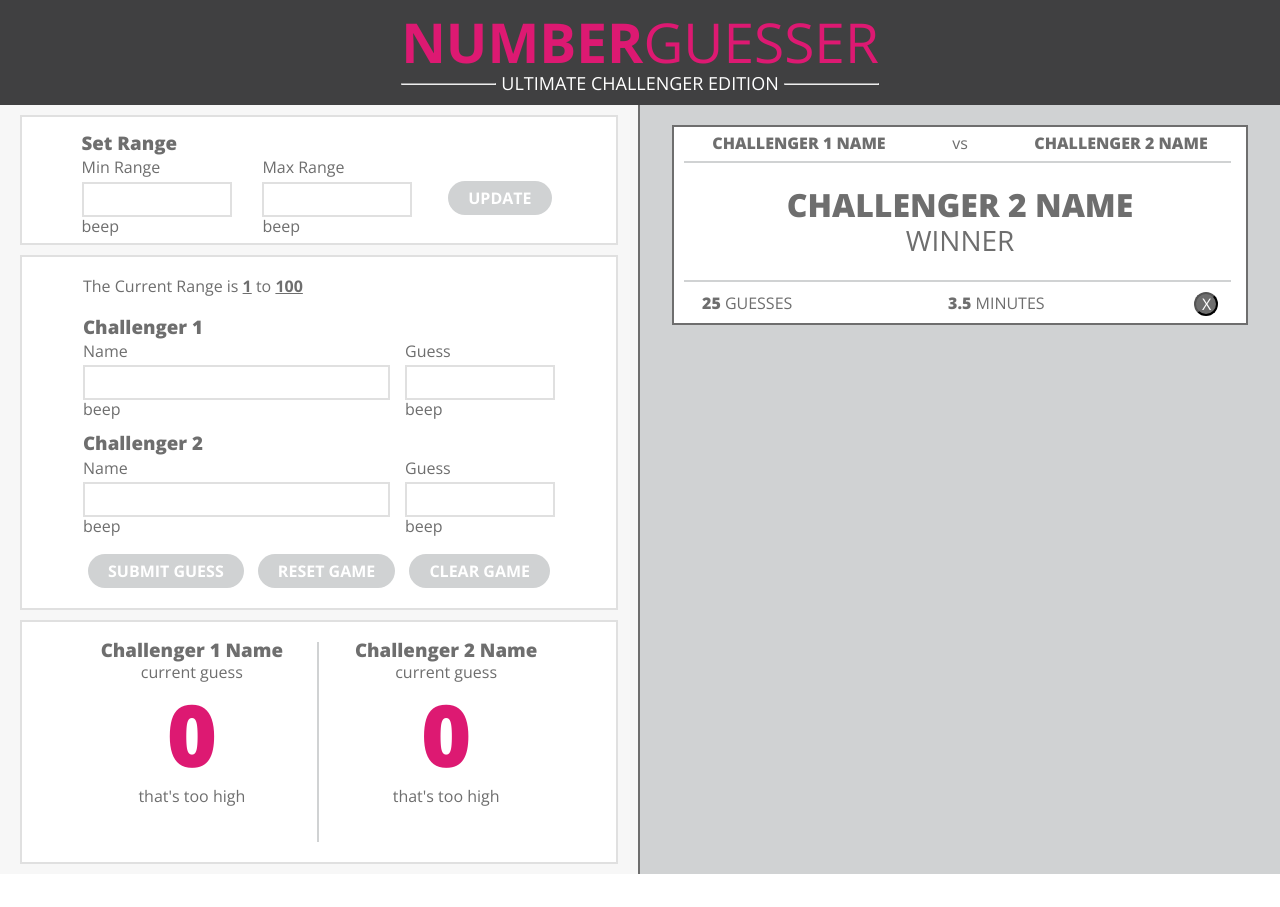
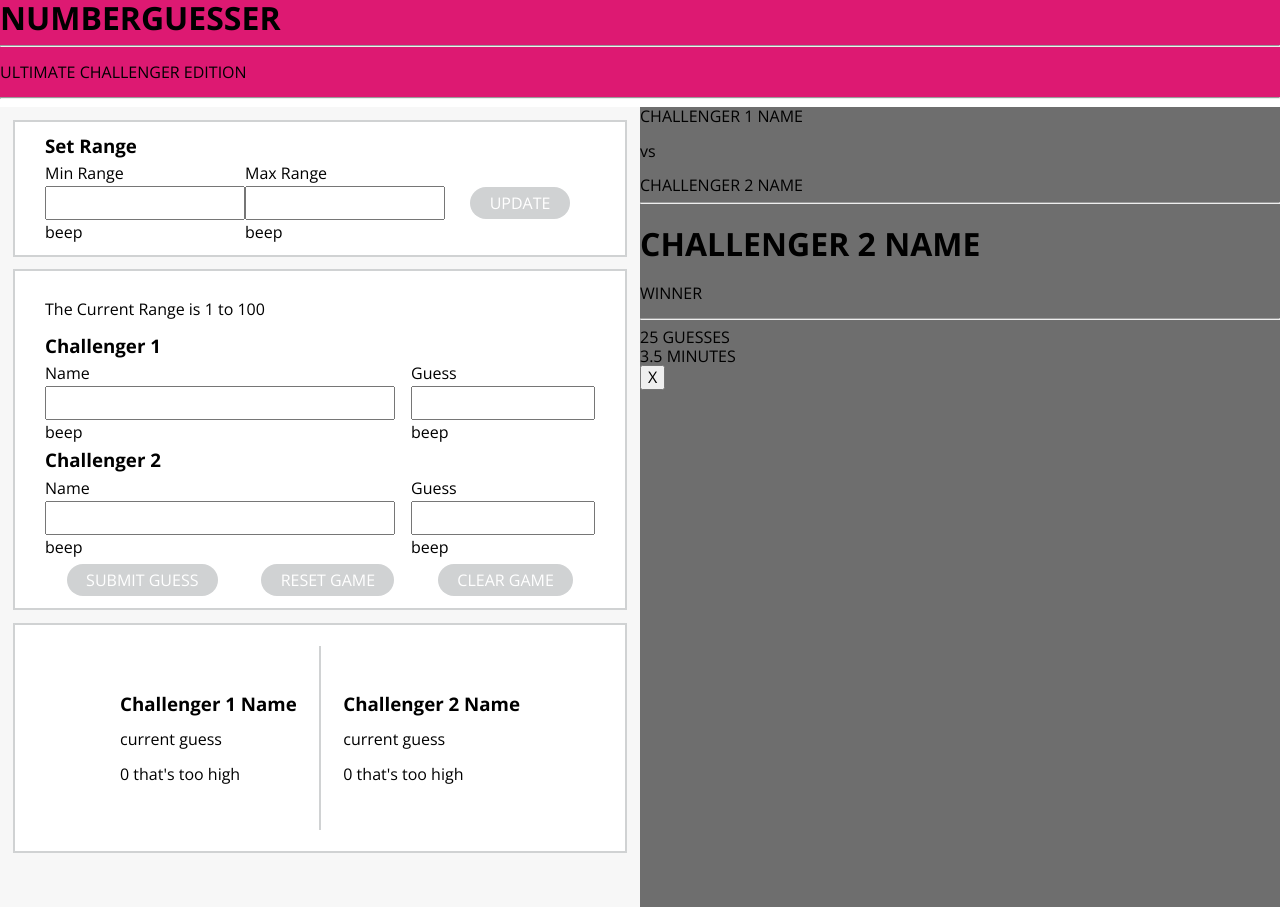
Before and after one commit to KevinKra/NumberGuesser, a plain HTML site: page index.html in a window 1280 px wide. Drawn offline with nearby package versions, Linux system fonts and the light colour scheme.

Commit message:
added new CSS file

```diff
--- a/index.html
+++ b/index.html
@@ -3,132 +3,134 @@
 <head>
 	<meta charset="UTF-8">
 	<title>Number Guesser</title>
-	<link rel="stylesheet" href="styles.css">
+	<link rel="stylesheet" href="styles2.css">
 	<link rel="stylesheet" href="normalize.css">
 	<link href="https://fonts.googleapis.com/css?family=Open+Sans:100,300,400,700,800" rel="stylesheet">
 </head>
 <body>
-	<div class="header-container">
-		<header class="body-header">
+	<header class="header-section">
+		<article class="header-article">
 			<h1 class="header-title">NUMBER<span class="top-title">GUESSER</span></h1>
 			<hr><p>ULTIMATE CHALLENGER EDITION</p><hr>
+		</article>
 	</header>
-	</div>
 	<main>
-		<div class="main-flex">
-			<section class="guess-section">
-				<article class="set-range">
-					<div class="input-cont">
+		<div class="flex-document">
+			<section class="input-section">
+				<article class="article-box">
+					<div class="content-container">
 						<h3>Set Range</h3>
-						<div class="input">
-							<div class="user-input m-right sm-form">
+						<div class="input-container">
+							<section class="sm-input">
 								<label for="name">
 									<span>Min Range</span></br>
-									<input type="text" class="name" id="name" name="user_name">
+									<input class="input" type="text" id="name" name="user_name">
 									<span class="error">beep</span>
 								</label>
-							</div>
-							<div class="user-input m-right sm-form">
+							</section>
+							<section class="sm-input">
 								<label for="name">
 									<span>Max Range</span></br>
-									<input type="text" id="name" name="user_name">
+									<input class="input" type="text" id="name" name="user_name">
 									<span class="error">beep</span>
 								</label>
-							</div>
-							<button class="button">UPDATE</button>
+							</section>
+							<button class="btn">UPDATE</button>
 						</div>
 					</div>
-					<!-- <button class="button">UPDATE</button> -->
 				</article>
-				<article class="set-challengers">
-					<div class="challenger-cont">
+				<article class="article-box">
+					<section class="content-container">
 						<p>The Current Range is <span class="r-low">1</span> to <span class="r-high">100</span></p>
-					<section class="challenger">
+					</section>
+					<section class="content-container">
 						<h3>Challenger 1</h3>
-						<div class="input">
-							<div class="user-input lg-form">
+						<div class="input-container">
+							<section class="md-input">
 								<label for="name">
   									<span>Name</span></br>
-  									<input type="text" class="name" id="name" name="user_name">
+  									<input class="input" type="text" id="name" name="user_name">
   									<span class="error">beep</span>
 								</label>
-							</div>
-							<div class="user-input sm-form">
+							</section>
+							<section class="sm-input">
 								<label for="name">
   									<span>Guess</span></br>
-  									<input type="text" id="name" name="user_name">
+  									<input class="input" type="text" id="name" name="user_name">
   									<span class="error">beep</span>
 								</label>
-							</div>
+							</section>
 						</div>
 					</section>
-					<section class="challenger">
+					<section class="content-container">
 						<h3>Challenger 2</h3>
-						<div class="input">
-							<div class="user-input lg-form">
+						<div class="input-container">
+							<section class="md-input">
 								<label for="name">
   									<span>Name</span></br>
-  									<input type="text" id="name" name="user_name">
+  									<input class="input" type="text" id="name" name="user_name">
   									<span class="error">beep</span>
 								</label>
-							</div>
-							<div class="user-input sm-form">
+							</section>
+							<section class="sm-input">
 								<label for="name">
   									<span>Guess</span></br>
-  									<input type="text" id="name" name="user_name">
+  									<input class="input" type="text" id="name" name="user_name">
   									<span class="error">beep</span>
 								</label>
-							</div>
+							</section>
 						</div>
 					</section>
-					<section class="challenger-buttons">
-						<button class="submit button"><span>SUBMIT GUESS</span></button>
-						<button class="reset button"><span>RESET GAME</span></button>
-						<button class="clear button"><span>CLEAR GAME</span></button>
+					<section class="challenger-btns">
+						<button class="btn"><span>SUBMIT GUESS</span></button>
+						<button class="btn"><span>RESET GAME</span></button>
+						<button class="btn"><span>CLEAR GAME</span></button>
 					</section>
-					</div>
 				</article>
-				<article class="latest-score">
-					<div class="latest-cont">
-						<section class="ch-score line-right">
+				<article class="article-box">
+					<section class="content-container">
+						<div class="challenger-rules">
+							<section class="">
 								<h3>Challenger 1 Name</h3>
 								<p>current guess</p>
-							<span class="user1-guess number">0</span>
-							<span class="approx-result">that's too high</span>
+								<span class="">0</span>
+								<span class="">that's too high</span>
 							</section>
 							<hr class="vertical-line">
 							<section class="ch-score">
 								<h3>Challenger 2 Name</h3>
 								<p>current guess</p>
-							<span class="user2-guess number">0</span>
-							<span class="approx-result">that's too high</span>
+								<span class="">0</span>
+								<span class="">that's too high</span>
 							</section>
 						</div>
+					</section>
 				</article>
 			</section>
-			<section class="results-section">
-				<article class="result">
-					<header class="flex-row">
-						<span class="user1">CHALLENGER 1 NAME</span>
+			<section class="output-section">
+				<article class="">
+					<header class="">
+						<span class="">CHALLENGER 1 NAME</span>
 						<p>vs</p>
-						<span class="user2">CHALLENGER 2 NAME</span>
+
+						<span class="">CHALLENGER 2 NAME</span>
 					</header>
-					<hr class="horizontal-line">
-					<article class="winner">
-						<h1 class="result-winner">CHALLENGER 2 NAME</h1>
+					<hr class="">
+					<article class="">
+						<h1 class="">CHALLENGER 2 NAME</h1>
 						<p>WINNER</p>
 					</article>
-					<hr class="horizontal-line">
-					<footer class="flex-row result-metrics">
+					<hr class="">
+					<footer class="">
 						<section>
-							<span class="num-guesses">25</span>
-							<span class="metric">GUESSES</span>
+							<span class="">25</span>
+							<span class="">GUESSES</span>
 						</section>
 						<section>
-							<span class="num-time">3.5</span>
-							<span class="metric">MINUTES</span>
+							<span class="">3.5</span>
+							<span class="">MINUTES</span>
 						</section>
-						<button class="close">X</button>
+						<button class="">X</button>
 					</footer>
 				</article>
 			</section>
--- /dev/null
+++ b/styles2.css
@@ -0,0 +1,160 @@
+*:before, *:after, * {
+	box-sizing: border-box;
+}
+
+body {
+	padding: 0;
+	margin: 0;
+	font-family: "Open Sans", sans-serif;
+}
+
+main {
+	height: 100vh;
+}
+
+/*
+#DD1972
+#F7F7F7
+#404041
+
+#6E6E6E
+#D0D2D3
+#F74D9B
+*/
+
+
+/*====== GLOBAL LAYOUT ======*/
+.flex-document {
+	display: flex;
+	width: 100%;
+	height: 100%;
+}
+
+.header-section {
+	background-color: #DD1972;
+	height: 100%;
+}
+
+.input-section {
+	width: 50%;
+	background-color: #F7F7F7;
+}
+
+.output-section {
+	width: 50%;
+	background-color: #6E6E6E;
+}
+
+/*====== MODULAR RULES ======*/
+.article-box {
+	background-color: #FFF;
+	border: 2px solid #D0D2D3;
+	display: flex;
+	flex-wrap: wrap;
+	justify-content: center;
+	margin: .8rem;
+/*	width: 525px;*/
+	padding: .8rem;
+}
+
+.btn {
+	background-color: #D0D2D3;
+	border: none;
+	color: #FFF;
+	border-radius: 50px;
+	font-size: 16px;
+	max-height: 32px;
+	padding: .4rem 1.2rem;
+	margin: 0 .5rem;
+	margin: auto;
+}
+
+.btn:hover {
+	background-color: #6E6E6E;
+}
+
+.input {
+	font-size: 18px;
+	padding: .3rem 0;
+	width: 100%;
+	margin: .2rem 0;
+}
+
+.input:focus {
+	border: 2px solid #F74D9B;
+	outline: none;
+}
+
+.sm-input {
+	max-width: 200px;
+	min-width: 75px;
+}
+
+.md-input {
+	margin-right: 1rem;
+	max-width: 400px;
+	min-width: 350px;
+	padding-bottom: .5rem;
+}
+
+/*.sm-input span, .md-input span {
+	border: 1px solid red;
+
+}*/
+
+.content-container {
+	max-width: 550px;
+	width: 100%;
+}
+
+.content-container h3 {
+	margin: 0 0 .5rem 0;
+	padding: 0;
+}
+
+.input-container {
+	display: flex;
+	justify-content: space-between;
+	align-items: baseline;
+	width: 100%;
+}
+
+.vertical-line {
+    background-color: #D0D2D3;
+    border: none;
+    height: 23vh;
+    width: 2px;
+}
+
+/*====== HEADER LAYOUT ======*/
+.header-section h1 {
+	margin: 0;
+}
+
+
+/*====== RANGE LAYOUT ======*/
+
+
+
+/*====== CHALLENGER LAYOUT ======*/
+.challenger-rules {
+	align-items: center;
+	display: flex;
+	margin: 0 auto;
+	width: 400px;
+}
+
+.challenger-btns {
+	display: flex;
+	justify-content: space-around;
+	max-width: 550px;
+	width: 100%;
+}
+
+.challenger-rules section {
+
+}
+
+.challenger-rules hr {
+
+}
```
Lines whose indentation alone changed are shown as unchanged.
